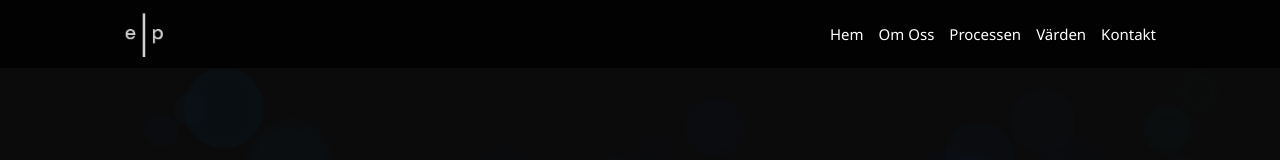
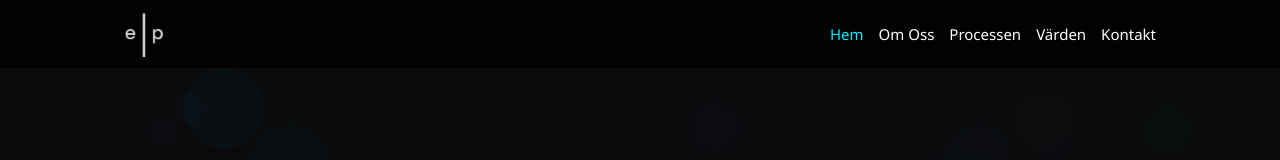
Before and after one commit to carcosa-rnd/eddiepiper.com, a React (Vite) app: page / in a window 1280 px wide. Shown: the top 160 px of the page. Built offline with nearby package versions, Linux system fonts and the light colour scheme.

Commit message:
feat: add active state on navlinks

```diff
--- a/src/App.jsx
+++ b/src/App.jsx
@@ -1,4 +1,4 @@
-import React from "react";
+import React, { useEffect, useState } from "react";
 import { BrowserRouter as Router, Switch, Route, Link } from "react-router-dom";
 
 import Nav from "./components/Nav";
@@ -6,9 +6,33 @@ import Home from "./pages/Home";
 import "./styles/globals.scss";
 
 function App() {
+  const [currentSection, setCurrentSection] = useState("Hem");
+
+  useEffect(() => {
+    const sections = document.querySelectorAll("section");
+
+    window.addEventListener("scroll", () => {
+      let curr = "";
+      sections.forEach((section) => {
+        const sectionTop = section.offsetTop;
+        const sectionHeight = section.clientHeight;
+
+        if (window.pageYOffset >= sectionTop - sectionHeight / 4) {
+          curr = section.getAttribute("id");
+        } else if (window.pageYOffset > 4260) {
+          curr = "Kontakt";
+        }
+      });
+
+      setCurrentSection(curr);
+    });
+
+    return () => window.removeEventListener("scroll");
+  }, []);
+
   return (
     <Router>
-      <Nav />
+      <Nav currentSection={currentSection} />
       <Switch>
         <Route path="/" exact>
           <Home />
--- a/src/components/Layout/index.jsx
+++ b/src/components/Layout/index.jsx
@@ -2,7 +2,7 @@ import clsx from "clsx";
 import React from "react";
 
 function Layout({ children, className }) {
-  return <main className={clsx(className)}>{children}</main>;
+  return <main className={clsx(className, "main")}>{children}</main>;
 }
 
 export default Layout;
--- a/src/components/Nav/index.jsx
+++ b/src/components/Nav/index.jsx
@@ -10,7 +10,7 @@ import { nav } from "../../eddiepiper.config";
 
 import logo from "../../assets/images/logo.png";
 
-function Nav() {
+function Nav({ currentSection }) {
   const [menuTl] = useState(gsap.timeline({ paused: true, defaults: { duration: 0.3 } }));
 
   const toggleNav = () => menuTl.reversed(!menuTl.reversed());
@@ -55,7 +55,11 @@ function Nav() {
 
         <div className={clsx(styles.nav_links_wrapper, "nav_links_wrapper")}>
           {nav.links.map((link, i) => (
-            <a href={`#${link}`} className={styles.nav_link} key={i}>
+            <a
+              href={`#${link}`}
+              className={clsx(styles.nav_link, currentSection === link ? styles.active : "")}
+              key={i}
+            >
               {link}
             </a>
           ))}
--- a/src/components/Nav/nav.module.scss
+++ b/src/components/Nav/nav.module.scss
@@ -125,4 +125,9 @@
       }
     }
   }
+
+  .active {
+    color: $--nav-link-hover;
+    transition: color 300ms;
+  }
 }
```
